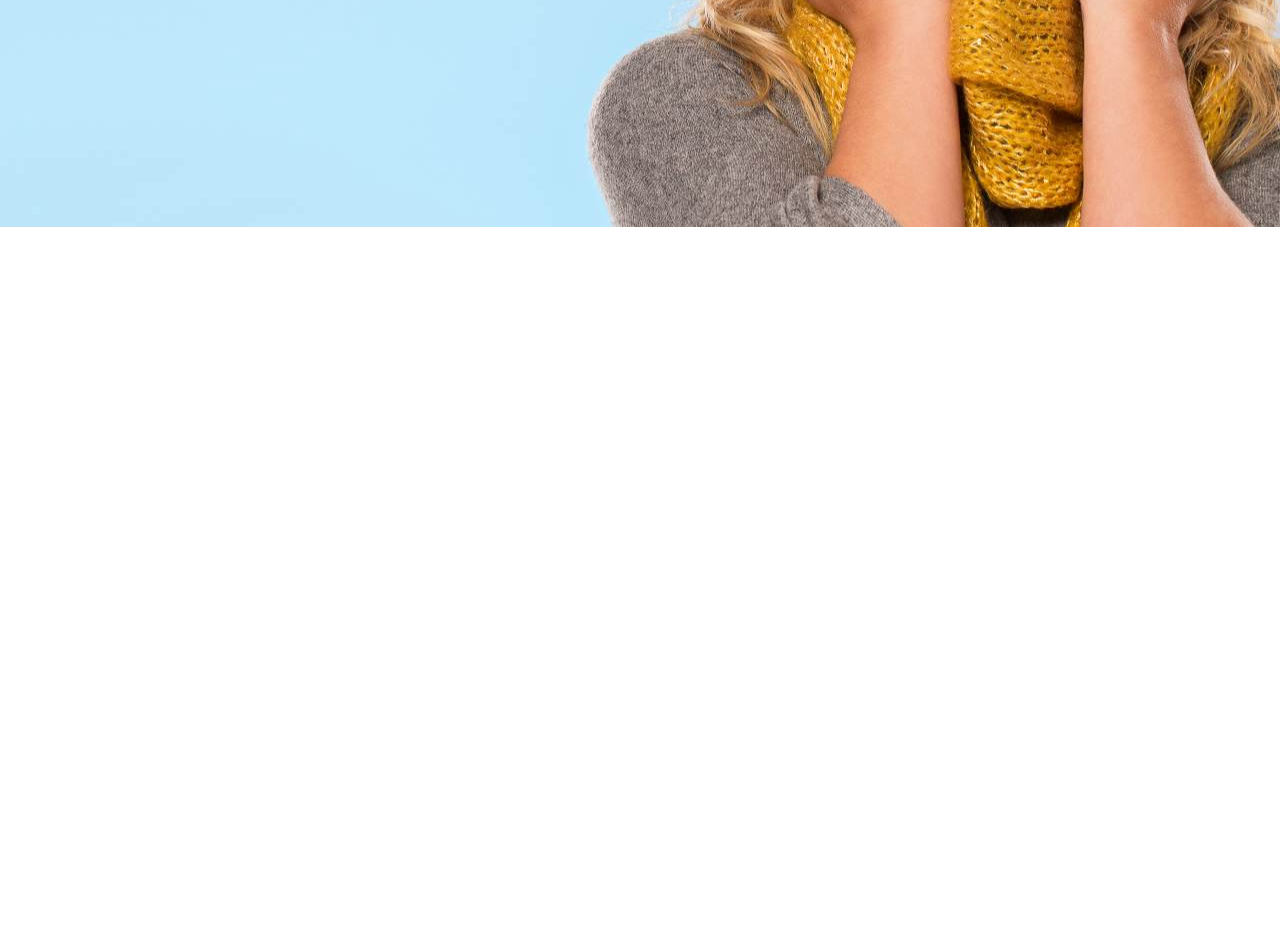
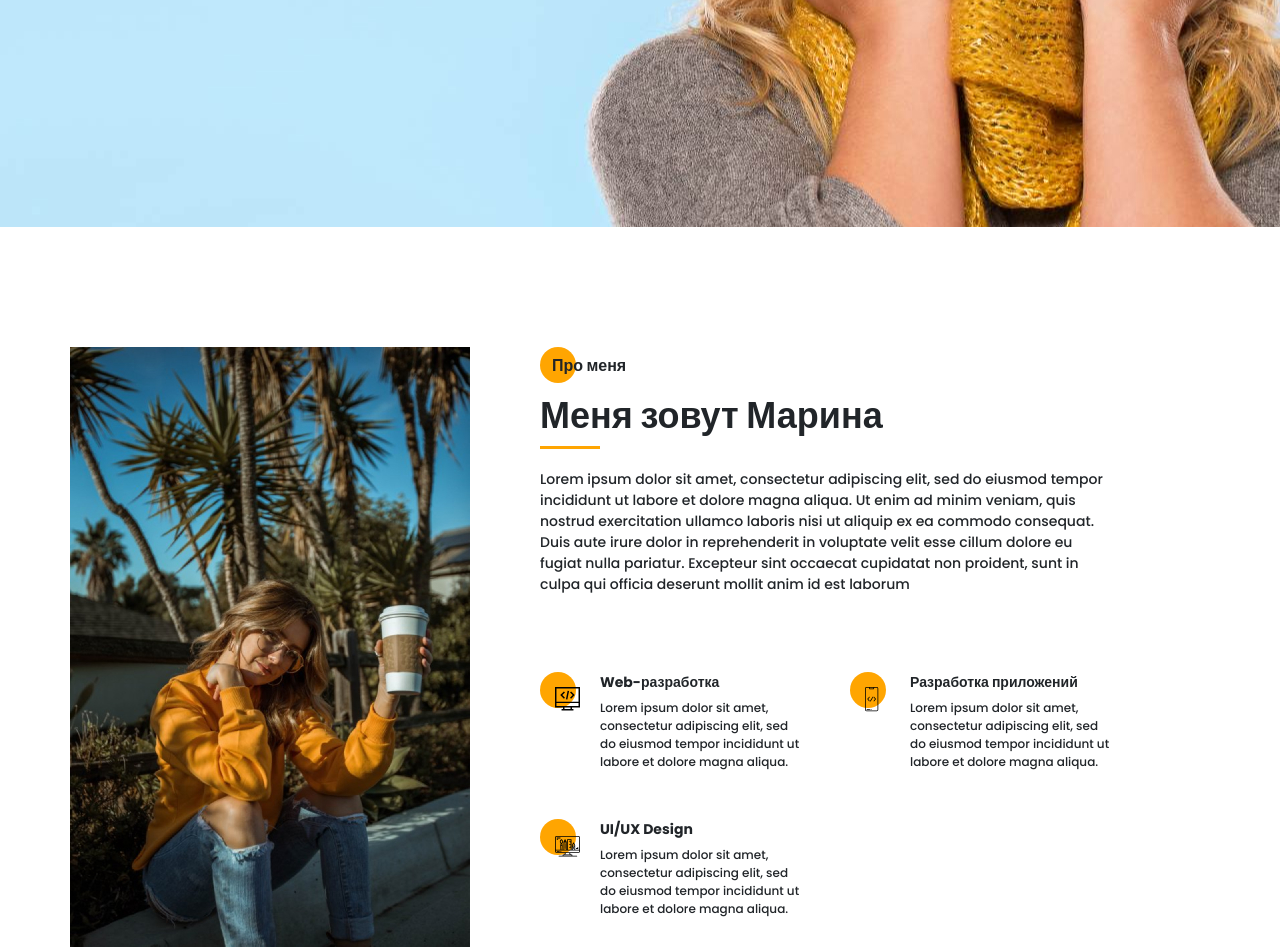
Before and after one commit to shutovamarina/portfolio, a website: page src/index.html in a window 1280 px wide. Shown: the part 573-1520 px from the top of the page. Before the commit the page ends 800 px from the top, so only its background shows below. Drawn offline with nearby package versions, Linux system fonts and the light colour scheme; files that its build step writes are made by us from their sources; files whose address does not match are found by name.

Commit message:
add about

```diff
--- a/src/index.html
+++ b/src/index.html
@@ -109,6 +109,69 @@
             </div>
         </div>
     </section>
+    <section class="about">
+        <div class="container">
+            <div class="about__wrapper">
+                <div class="about__photo">
+                    <img src="img/main_photo.jpg" alt="photo">
+                </div>
+                <div class="about__descr">
+                    <h2 class="title title_fz16 about__title">Про меня</h2>
+                    <div class="title title_fz36 about__subtitle">Меня зовут Марина</div>
+                    <div class="divider"></div>
+                    <p class="about__text">Lorem ipsum dolor sit amet, consectetur adipiscing elit, sed do eiusmod tempor incididunt ut labore et dolore magna aliqua. Ut enim ad minim veniam, quis nostrud exercitation ullamco laboris nisi ut aliquip ex ea commodo consequat.
+                        Duis aute irure dolor in reprehenderit in voluptate velit esse cillum dolore eu fugiat nulla pariatur. Excepteur sint occaecat cupidatat non proident, sunt in culpa qui officia deserunt mollit anim id est laborum
+                    </p>
+                </div>
+                <div class="about__skills">
+                    <div class="about__skills-item">
+                        <div class="about__skills-circle">
+                            <img src="icons/about_me/web_development.svg" alt="web-dev">
+                        </div>
+                        <div>
+                            <div class="title title_fz14">
+                                Web-разработка
+                            </div>
+                            <div class="about__skills-text">
+                                Lorem ipsum dolor sit amet, consectetur adipiscing elit, sed do eiusmod tempor incididunt ut labore et dolore magna aliqua.
+                            </div>
+                        </div>
+                    </div>
+
+                    <div class="about__skills-item">
+                        <div class="about__skills-circle">
+                            <img src="icons/about_me/mobile_dev.svg" alt="mob-dev">
+                        </div>
+                        <div>
+                            <div class="title title_fz14">
+                                Разработка приложений
+                            </div>
+                            <div class="about__skills-text">
+                                Lorem ipsum dolor sit amet, consectetur adipiscing elit, sed do eiusmod tempor incididunt ut labore et dolore magna aliqua.
+                            </div>
+                        </div>
+                    </div>
+                    <div class="about__skills-item">
+                        <div class="about__skills-circle">
+                            <img src="icons/about_me/design.svg" alt="design">
+                        </div>
+                        <div>
+                            <div class="title title_fz14">
+                                UI/UX Design
+                            </div>
+                            <div class="about__skills-text">
+                                Lorem ipsum dolor sit amet, consectetur adipiscing elit, sed do eiusmod tempor incididunt ut labore et dolore magna aliqua.
+                            </div>
+                        </div>
+                    </div>
+                </div>
+
+            </div>
+
+
+        </div>
+
+    </section>
 
     <script src="js/script.js "></script>
 </body>
--- /dev/null
+++ b/src/sass/blocks/_about.scss
@@ -0,0 +1,60 @@
+.about {
+    padding-top: 120px;
+    &__wrapper {
+        display: grid;
+        grid-template-columns: 400px 570px;
+        grid-template-rows: minmax(245px, auto) minmax(255px, auto);
+        grid-auto-rows: minmax(245px, auto);
+        column-gap: 70px;
+        row-gap: 40px;
+    }
+    &__photo {
+        grid-row: 1/3;
+        img {
+            width: 100%;
+        }
+    }
+    &__descr {
+        padding-top: 6px;
+        .divider {
+            margin-top: 0px;
+        }
+    }
+    &__title {
+        position: relative;
+        padding-top: 1px;
+        padding-left: 12px;
+        @include before_circle;
+    }
+    &__text {
+        margin-top: 20px;
+        font-size: 14px;
+        line-height: 21px;
+    }
+    &__skills {
+        display: grid;
+        grid-template: repeat(2, minmax(115px, auto)) / repeat(2, 260px);
+        grid-auto-rows: 1fr;
+        column-gap: 50px;
+        row-gap: 20px;
+        &-item {
+            display: grid;
+            grid-template-columns: 40px 200px;
+            column-gap: 20px;
+        }
+        &-circle {
+            position: relative;
+            padding: 15px 0 0 15px;
+            @include before_circle;
+            &:before {
+                top: 0;
+            }
+        }
+        &-text {
+            margin-top: 6px;
+            font-weight: 500;
+            font-size: 12px;
+            line-height: 18px;
+        }
+    }
+}
--- a/src/sass/blocks/_title.scss
+++ b/src/sass/blocks/_title.scss
@@ -11,6 +11,9 @@
         font-size: 16px;
         line-height: 24px;
     }
+    &_fz36 {
+        font-style: 36px;
+    }
     &_fz48 {
         font-size: 48px;
     }
--- a/src/sass/style.scss
+++ b/src/sass/style.scss
@@ -13,8 +13,16 @@
     margin: 0 auto;
 }
 
+.divider {
+    width: 60px;
+    height: 3px;
+    background-color: $main-color;
+    margin-top: 25px;
+}
+
 @import 'blocks/promo';
 @import 'blocks/title';
 @import 'blocks/button';
 @import 'blocks/sidepanel';
 @import 'blocks/menu';
+@import 'blocks/about';
```
Also changed, not shown: dist/css/style.min.css, dist/index.html.
